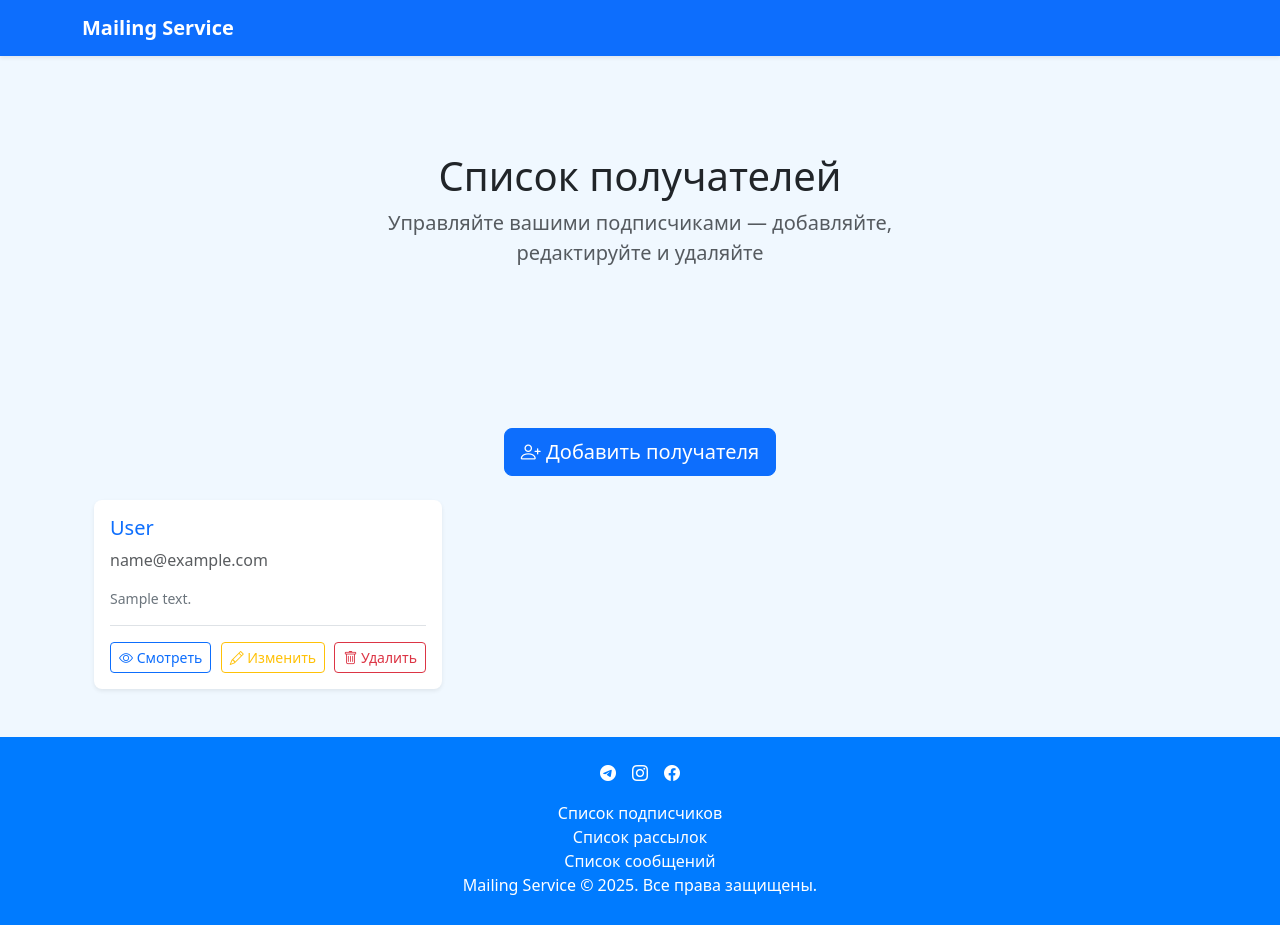
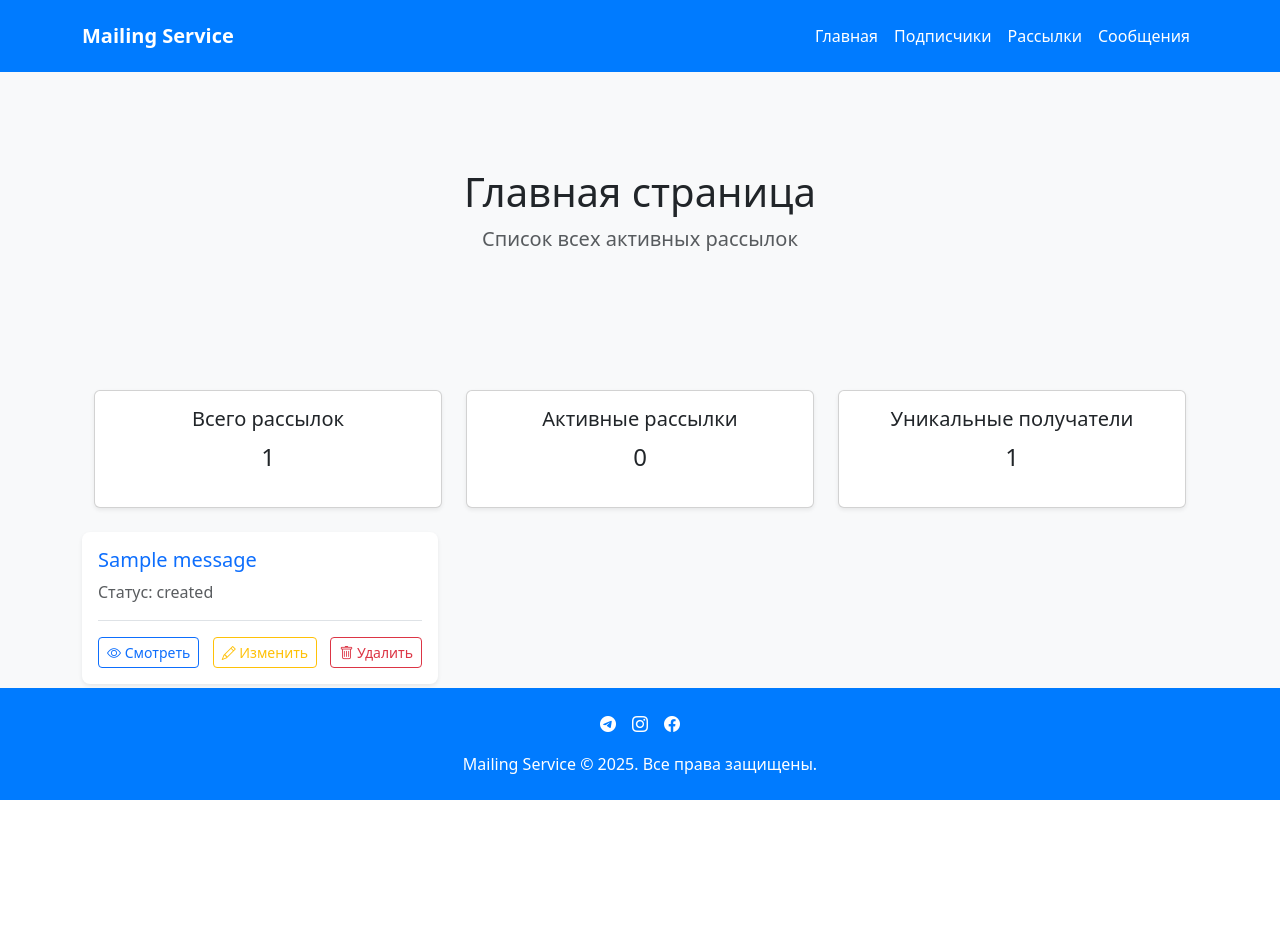
Before and after one commit to LimDmitriy/django-mailing-platform, a Django app: page / in a window 1280 px wide. After the commit the page ends 800 px from the top, so only its background shows below. Run offline with Django 5.2, Linux system fonts and the light colour scheme; tables that the repository leaves empty hold one stand-in row (values such as "Sample post"); some libraries are stand-ins or nearby versions.

Commit message:
Реалзована главная страница активных рассылок

```diff
--- a/mailings/templates/mailings/base.html
+++ b/mailings/templates/mailings/base.html
@@ -1,31 +1,82 @@
 {% load static %}
 <!doctype html>
-<html lang="en">
+<html lang="ru">
 <head>
     <meta charset="utf-8">
     <meta name="viewport" content="width=device-width, initial-scale=1">
     <title>{% block title %}Mailing Service{% endblock %}</title>
+
+
     <link rel="stylesheet" href="{% static 'css/bootstrap.min.css' %}">
     <link rel="stylesheet" href="https://cdn.jsdelivr.net/npm/bootstrap-icons@1.10.5/font/bootstrap-icons.css">
 
     <style>
         body {
-            background-color: #f0f8ff;
+            background-color: #f8f9fa;
         }
+
+        header {
+            background-color: #007bff;
+        }
+
+        header .navbar-brand, header .nav-link {
+            color: white;
+        }
+
+        header .nav-link:hover {
+            color: #ffc107;
+        }
+
         footer {
             background-color: #007bff;
         }
+
         footer a {
             text-decoration: none;
+        }
+
+        .card {
+            transition: transform 0.2s;
+        }
+
+        .card:hover {
+            transform: translateY(-5px);
         }
     </style>
 </head>
 <body class="d-flex flex-column min-vh-100">
 
+
     <header>
-       {% include "mailings/includes/inc_menu.html" %}
-
-
+        <nav class="navbar navbar-expand-lg navbar-dark py-3">
+            <div class="container">
+                <a class="navbar-brand fw-bold" href="{% url 'mailings:home' %}">Mailing Service</a>
+                <button class="navbar-toggler" type="button" data-bs-toggle="collapse" data-bs-target="#navbarNav"
+                        aria-controls="navbarNav" aria-expanded="false" aria-label="Toggle navigation">
+                    <span class="navbar-toggler-icon"></span>
+                </button>
+                <div class="collapse navbar-collapse" id="navbarNav">
+                    <ul class="navbar-nav ms-auto">
+                        <li class="nav-item">
+                            <a class="nav-link {% if request.resolver_match.url_name == 'home' %}active{% endif %}"
+                               href="{% url 'mailings:home' %}">Главная</a>
+                        </li>
+                        <li class="nav-item">
+                            <a class="nav-link {% if request.resolver_match.url_name == 'subscriber_list' %}active{% endif %}"
+                               href="{% url 'mailings:subscriber_list' %}">Подписчики</a>
+                        </li>
+                        <li class="nav-item">
+                            <a class="nav-link {% if request.resolver_match.url_name == 'mailing_list' %}active{% endif %}"
+                               href="{% url 'mailings:mailing_list' %}">Рассылки</a>
+                        </li>
+                        <li class="nav-item">
+                            <a class="nav-link {% if request.resolver_match.url_name == 'message_list' %}active{% endif %}"
+                               href="{% url 'mailings:message_list' %}">Сообщения</a>
+                        </li>
+                    </ul>
+                </div>
+            </div>
+        </nav>
     </header>
 
     <main class="flex-fill">
@@ -63,10 +114,7 @@
                     </a>
                 </li>
             </ul>
-            <p class="mb-0 text-white"><a href="{% url 'mailings:subscriber_list' %}" class="text-white">Список подписчиков</a></p>
-            <p class="mb-0 text-white"><a href="{% url 'mailings:mailing_list' %}" class="text-white">Список рассылок</a></p>
-            <p class="mb-0 text-white"><a href="{% url 'mailings:message_list' %}" class="text-white">Список сообщений</a></p>
-            <p class="mb-1 text-white">Mailing Service © 2025. Все права защищены.</p>
+            <p class="mb-0 text-white">Mailing Service © 2025. Все права защищены.</p>
         </div>
     </footer>
 
--- /dev/null
+++ b/mailings/templates/mailings/home.html
@@ -0,0 +1,63 @@
+{% extends 'mailings/base.html' %}
+{% load static %}
+
+{% block page_title %}Главная страница{% endblock %}
+{% block page_description %}Список всех активных рассылок{% endblock %}
+
+{% block content %}
+
+<div class="container my-4">
+  <div class="row text-center mb-4">
+    <div class="col">
+      <div class="card shadow-sm p-3">
+        <h5>Всего рассылок</h5>
+        <p class="fs-4">{{ total_mailings }}</p>
+      </div>
+    </div>
+    <div class="col">
+      <div class="card shadow-sm p-3">
+        <h5>Активные рассылки</h5>
+        <p class="fs-4">{{ active_mailings }}</p>
+      </div>
+    </div>
+    <div class="col">
+      <div class="card shadow-sm p-3">
+        <h5>Уникальные получатели</h5>
+        <p class="fs-4">{{ unique_subscribers }}</p>
+      </div>
+    </div>
+  </div>
+</div>
+
+{% if object_list %}
+<div class="row row-cols-1 row-cols-md-2 row-cols-lg-3 g-4">
+  {% for mailing in object_list %}
+  <div class="col">
+    <div class="card h-100 shadow-sm border-0 rounded-3">
+      <div class="card-body d-flex flex-column">
+        <h5 class="card-title text-primary">{{ mailing.message.subject }}</h5>
+        <p class="card-text text-muted">Статус: {{ mailing.status }}</p>
+        <div class="mt-auto d-flex justify-content-between align-items-center pt-3 border-top">
+          <a href="{% url 'mailings:mailing_detail' mailing.pk %}" class="btn btn-outline-primary btn-sm">
+            <i class="bi bi-eye"></i> Смотреть
+          </a>
+          <a href="{% url 'mailings:mailing_update' mailing.pk %}" class="btn btn-outline-warning btn-sm">
+            <i class="bi bi-pencil"></i> Изменить
+          </a>
+          <a href="{% url 'mailings:mailing_delete' mailing.pk %}" class="btn btn-outline-danger btn-sm">
+            <i class="bi bi-trash"></i> Удалить
+          </a>
+          </a>
+        </div>
+      </div>
+    </div>
+  </div>
+  {% endfor %}
+</div>
+{% else %}
+<div class="alert alert-info text-center mt-4">
+  Пока нет ни одной активной рассылки.
+</div>
+{% endif %}
+
+{% endblock %}
--- a/mailings/templates/mailings/includes/inc_menu.html
+++ /dev/null
@@ -1,30 +0,0 @@
-<div class="collapse bg-primary" id="navbarHeader">
-    <div class="container">
-        <div class="row">
-            <div class="col-sm-8 col-md-7 py-4">
-                <h4 class="text-white">Mailing Service</h4>
-                <p class="text-white">Управляйте подписчиками и рассылками легко.</p>
-            </div>
-            <div class="col-sm-4 offset-md-1 py-4">
-                <h4 class="text-white">Навигация</h4>
-                <ul class="list-unstyled">
-                    <li><a href="{% url 'mailings:subscriber_list' %}" class="text-white">Получатели</a></li>
-                    <li><a href="#" class="text-white">Рассылки</a></li>
-                    <li><a href="#" class="text-white">Сообщения</a></li>
-                </ul>
-            </div>
-        </div>
-    </div>
-</div>
-
-<nav class="navbar navbar-expand-lg navbar-dark bg-primary shadow-sm">
-    <div class="container">
-        <a href="{% url 'mailings:subscriber_list' %}" class="navbar-brand d-flex align-items-center">
-            <strong>Mailing Service</strong>
-        </a>
-        <button class="navbar-toggler" type="button" data-bs-toggle="collapse" data-bs-target="#navbarHeader"
-                aria-controls="navbarHeader" aria-expanded="false" aria-label="Toggle navigation">
-            <span class="navbar-toggler-icon"></span>
-        </button>
-    </div>
-</nav>
--- a/mailings/urls.py
+++ b/mailings/urls.py
@@ -2,12 +2,13 @@ from django.urls import path
 from .apps import MailingsConfig
 from .views import SubscriberListView, SubscriberCreateView, SubscriberDetailView, SubscriberUpdateView, \
 	SubscriberDeleteView, MessageListView, MessageCreateView, MessageDetailView, MessageUpdateView, MessageDeleteView, \
-	MailingListView, MailingCreateView, MailingDetailView, MailingUpdateView, MailingDeleteView, send_mail_view
+	MailingListView, MailingCreateView, MailingDetailView, MailingUpdateView, MailingDeleteView, send_mail_view, \
+	HomeView
 
 app_name = MailingsConfig.name
 
 urlpatterns = [
-	path("", SubscriberListView.as_view(), name="subscriber_list"),
+	path("subscribers/list", SubscriberListView.as_view(), name="subscriber_list"),
 	path("subscribers/create/", SubscriberCreateView.as_view(), name="subscriber_create"),
 	path("subscribers/<int:pk>/detail/", SubscriberDetailView.as_view(), name="subscriber_detail"),
 	path("subscribers/<int:pk>/update/", SubscriberUpdateView.as_view(), name="subscriber_update"),
@@ -17,6 +18,7 @@ urlpatterns = [
 	path("message/<int:pk>/detail/", MessageDetailView.as_view(), name="message_detail"),
 	path("message/<int:pk>/update/", MessageUpdateView.as_view(), name="message_update"),
 	path("message/<int:pk>/delete/", MessageDeleteView.as_view(), name="message_delete"),
+	path("", HomeView.as_view(), name="home"),
 	path("mailing/list/", MailingListView.as_view(), name="mailing_list"),
 	path("mailing/create/", MailingCreateView.as_view(), name="mailing_create"),
 	path("mailing/<int:pk>/detail/", MailingDetailView.as_view(), name="mailing_detail"),
--- a/mailings/views.py
+++ b/mailings/views.py
@@ -1,10 +1,22 @@
 from django.contrib import messages
-from django.shortcuts import get_object_or_404, redirect
+from django.shortcuts import get_object_or_404, redirect, render
 from django.urls import reverse_lazy
 from .services import send_email
 
 from .models import Subscriber, Message, Mailing
 from django.views.generic import ListView, CreateView, DetailView, UpdateView, DeleteView
+
+class HomeView(ListView):
+    model = Mailing
+    template_name = "mailings/home.html"
+    context_object_name = "mailings"
+
+    def get_context_data(self, **kwargs):
+        context = super().get_context_data(**kwargs)
+        context['total_mailings'] = Mailing.objects.count()
+        context['active_mailings'] = Mailing.objects.filter(status='running').count()
+        context['unique_subscribers'] = Subscriber.objects.filter(mailings__isnull=False).distinct().count()
+        return context
 
 class SubscriberListView(ListView):
 	model = Subscriber
```
